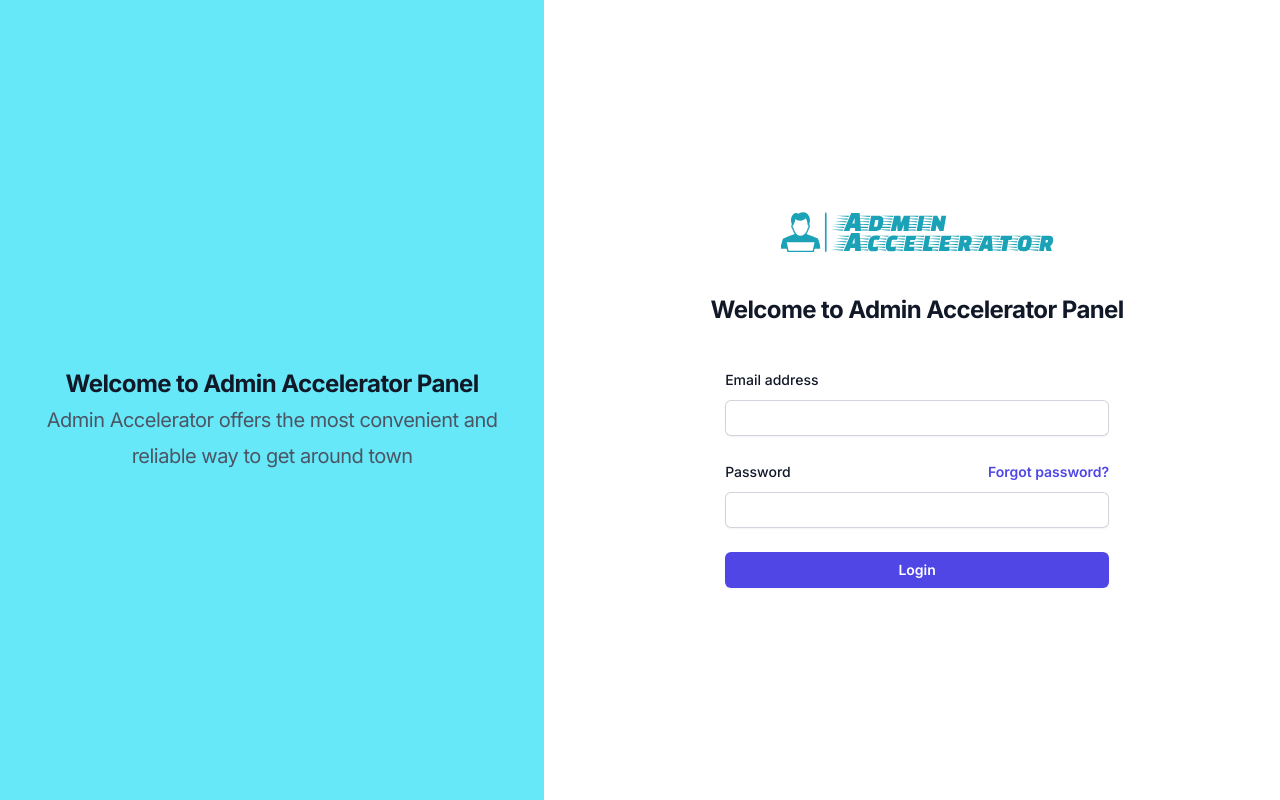
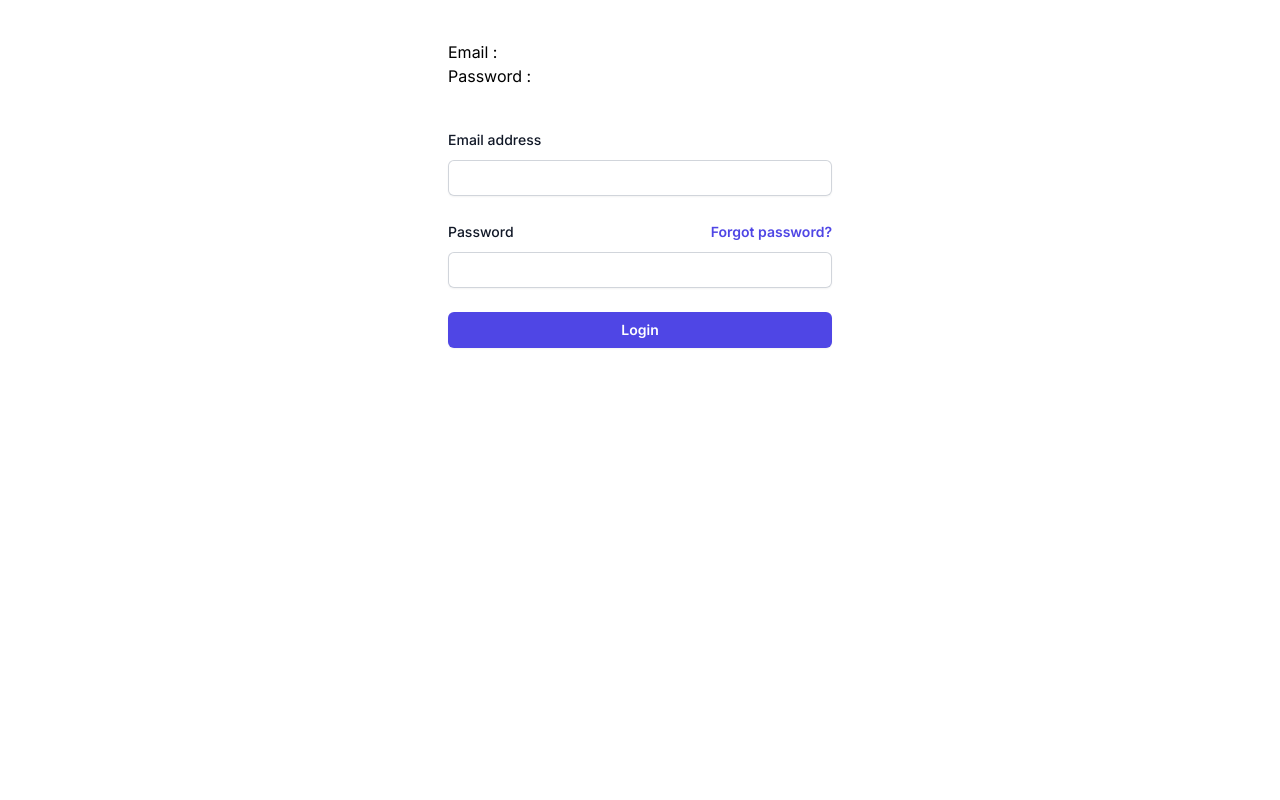
Before and after one commit to pukhrajsaini/react-hooks-nextjs, a Next.js app: page /login in a window 1280 px wide. Built offline with nearby package versions, Linux system fonts and the light colour scheme.

Commit message:
useState hook form data

```diff
--- a/src/app/login/components/Login.tsx
+++ b/src/app/login/components/Login.tsx
@@ -1,58 +1,32 @@
-import { Formik, Form, Field } from "formik";
-import styles from "./Login.module.css";
-import * as yup from "yup";
+"use client";
+import { useState } from "react";
 
 export default function LoginForm() {
-  const loginSchema = yup.object().shape({
-    email: yup.string().email().min(2).required(),
-    password: yup.string().required().min(4),
+  const [formGroup, setFormGroup] = useState({
+    email: "",
+    password: "",
   });
+  const [text, setText] = useState("something");
+  const [count, setCount] = useState(0);
+  const [list, setList] = useState([]);
+
+  const handler = (event: any) => {
+    const { value, name } = event.target;
+    setFormGroup((prevData) => {
+      return { ...prevData, [name]: value };
+    });
+  };
 
   return (
     <>
-      <div className={styles.container}>
-        <div className="flex flex-col justify-around px-6 lg:px-8 bg-cyan-300	">
-          <div className="sm:mx-auto sm:w-full">
-            <h2 className="mt-10 text-center text-2xl font-bold leading-9 tracking-tight text-gray-900">
-              Welcome to Admin Accelerator Panel
-            </h2>
-            <p className="text-center text-xl leading-9 tracking-tight text-gray-600">
-              Admin Accelerator offers the most convenient and reliable way to
-              get around town
-            </p>
-          </div>
-        </div>
-        <div className="flex flex-col justify-center px-6 lg:px-8">
-          <div className="sm:mx-auto">
-            <img
-              className="mx-auto h-10 w-auto"
-              src="logo.svg"
-              alt="Your Company"
-            />
-            <h2 className="mt-10 text-center text-2xl font-bold leading-9 tracking-tight text-gray-900">
-              Welcome to Admin Accelerator Panel
-            </h2>
+      <div className="mt-10 sm:mx-auto sm:w-full sm:max-w-sm">
+        <h1>Email : {formGroup.email}</h1>
+        <h1>Password : {formGroup.password}</h1>
       </div>
 
+      <div className="flex flex-col justify-center px-6 lg:px-8">
         <div className="mt-10 sm:mx-auto sm:w-full sm:max-w-sm">
-            <Formik
-              initialValues={{ email: "", password: "" }}
-              validationSchema={loginSchema}
-              onSubmit={(values) => {
-                console.log(values);
-              }}
-            >
-              {({
-                values,
-                errors,
-                touched,
-                isSubmitting,
-                handleBlur,
-                handleChange,
-                handleSubmit,
-                handleReset,
-              }) => (
-                <form className="space-y-6" onSubmit={handleSubmit}>
+          <form className="space-y-6">
             <div>
               <label
                 htmlFor="email"
@@ -67,6 +41,7 @@ export default function LoginForm() {
                   type="email"
                   autoComplete="email"
                   required
+                  onChange={handler}
                   className="block w-full  px-0.5 rounded-md border-0 py-1.5 text-gray-900 shadow-sm ring-1 ring-inset ring-gray-300 placeholder:text-gray-400 focus:ring-2 focus:ring-inset focus:ring-indigo-600 sm:text-sm sm:leading-6"
                 />
               </div>
@@ -96,6 +71,7 @@ export default function LoginForm() {
                   type="password"
                   autoComplete="current-password"
                   required
+                  onChange={handler}
                   className="block  px-0.5 w-full rounded-md border-0 py-1.5 text-gray-900 shadow-sm ring-1 ring-inset ring-gray-300 placeholder:text-gray-400 focus:ring-2 focus:ring-inset focus:ring-indigo-600 sm:text-sm sm:leading-6"
                 />
               </div>
@@ -110,9 +86,6 @@ export default function LoginForm() {
               </button>
             </div>
           </form>
-              )}
-            </Formik>
-          </div>
         </div>
       </div>
     </>
```
Lines whose indentation alone changed are shown as unchanged.
